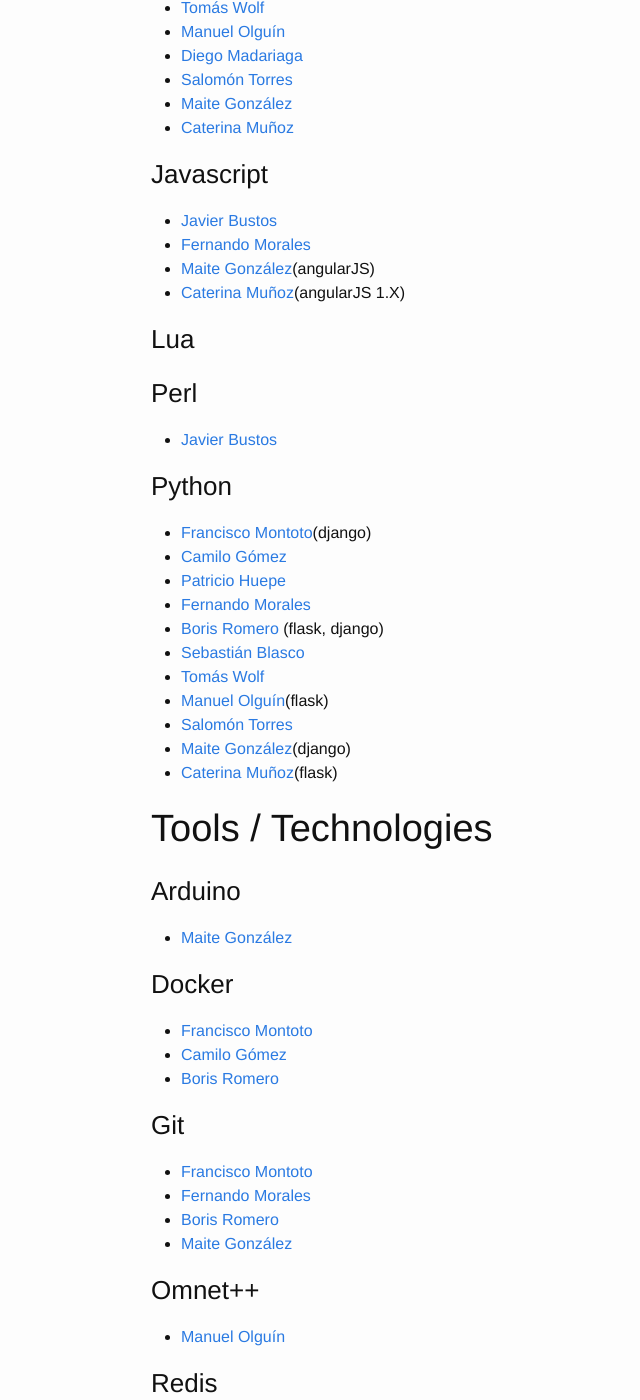
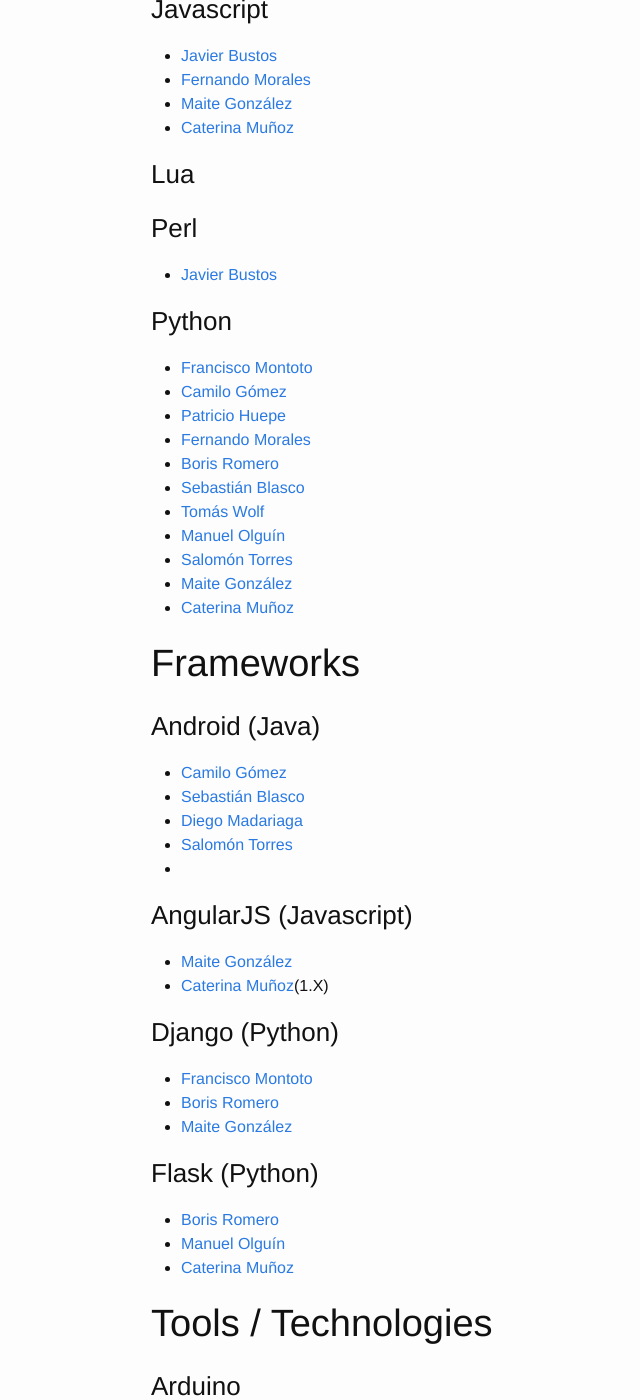
Before and after one commit to niclabs/development, a Jekyll site: the page built from _posts/2016-07-13-member-skills.markdown, in a window 1280 px wide and 1400 px high, scrolled down 1113 px. Shown: the whole window, without its empty margins (119-759 px from the left). Built offline with Jekyll 4.4.1, drawn with Linux system fonts in a browser that asks for light colours; some of the changed text lies outside the part shown.

Commit message:
Added framework section to member skills
New separation on the member skills page.

```diff
--- a/_posts/2016-07-13-member-skills.markdown
+++ b/_posts/2016-07-13-member-skills.markdown
@@ -51,8 +44,8 @@
 
   - [Javier Bustos][madestro]
   - [Fernando Morales][nanocatdemen]
-  - [Maite González][maitegm](angularJS)
-  - [Caterina Muñoz][raticate](angularJS 1.X)
+  - [Maite González][maitegm]
+  - [Caterina Muñoz][raticate]
 
 ### Lua
 
@@ -62,20 +55,48 @@
 
 ### Python
 
-  - [Francisco Montoto][fmontoto](django)
+  - [Francisco Montoto][fmontoto]
   - [Camilo Gómez][camilog]
   - [Patricio Huepe][phfollert]
   - [Fernando Morales][nanocatdemen]
-  - [Boris Romero][boris] (flask, django)
+  - [Boris Romero][boris]
   - [Sebastián Blasco][sebablasko]
   - [Tomás Wolf][twolfvb]
-  - [Manuel Olguín][molguin92](flask)
+  - [Manuel Olguín][molguin92]
   - [Salomón Torres][storress]
-  - [Maite González][maitegm](django)
-  - [Caterina Muñoz][raticate](flask)
+  - [Maite González][maitegm]
+  - [Caterina Muñoz][raticate]
+
+
+# Frameworks
+
+### Android (Java)
+
+  - [Camilo Gómez][camilog]
+  - [Sebastián Blasco][sebablasko]
+  - [Diego Madariaga][dmadariaga]
+  - [Salomón Torres][storress]
+  -
+
+### AngularJS (Javascript)
+  - [Maite González][maitegm]
+  - [Caterina Muñoz][raticate](1.X)
+
+
+### Django (Python)
+
+  - [Francisco Montoto][fmontoto]
+  - [Boris Romero][boris]
+  - [Maite González][maitegm]
+
+### Flask (Python)
+
+  - [Boris Romero][boris]
+  - [Manuel Olguín][molguin92]
+  - [Caterina Muñoz][raticate]
+
 
 # Tools / Technologies
-
 
 ### Arduino
 
```
Also changed, not shown: other parts of _posts/2016-07-13-member-skills.markdown (+0 -7 lines).
